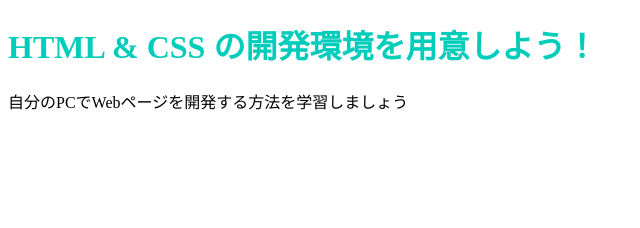
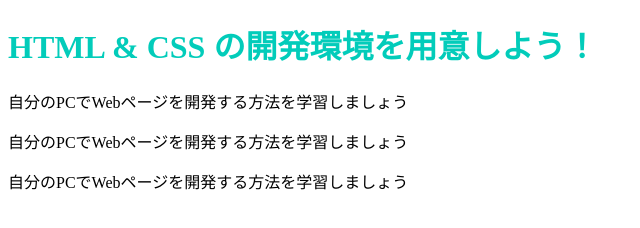
Before and after one commit to TOMBARO11/TOMBARO11.github.io, a plain HTML site: page index.html in a window 1280 px wide. Shown: the whole page, without its empty margins (0-640 px from the left). Drawn offline with Linux system fonts and the light colour scheme.

Commit message:
Update index.html

```diff
--- a/index.html
+++ b/index.html
@@ -8,5 +8,7 @@
   <body>
     <h1 class="title">HTML & CSS の開発環境を用意しよう！</h1>
     <p>自分のPCでWebページを開発する方法を学習しましょう</p>
+    <p>自分のPCでWebページを開発する方法を学習しましょう</p>
+    <p>自分のPCでWebページを開発する方法を学習しましょう</p>
   </body>
 </html>
```
